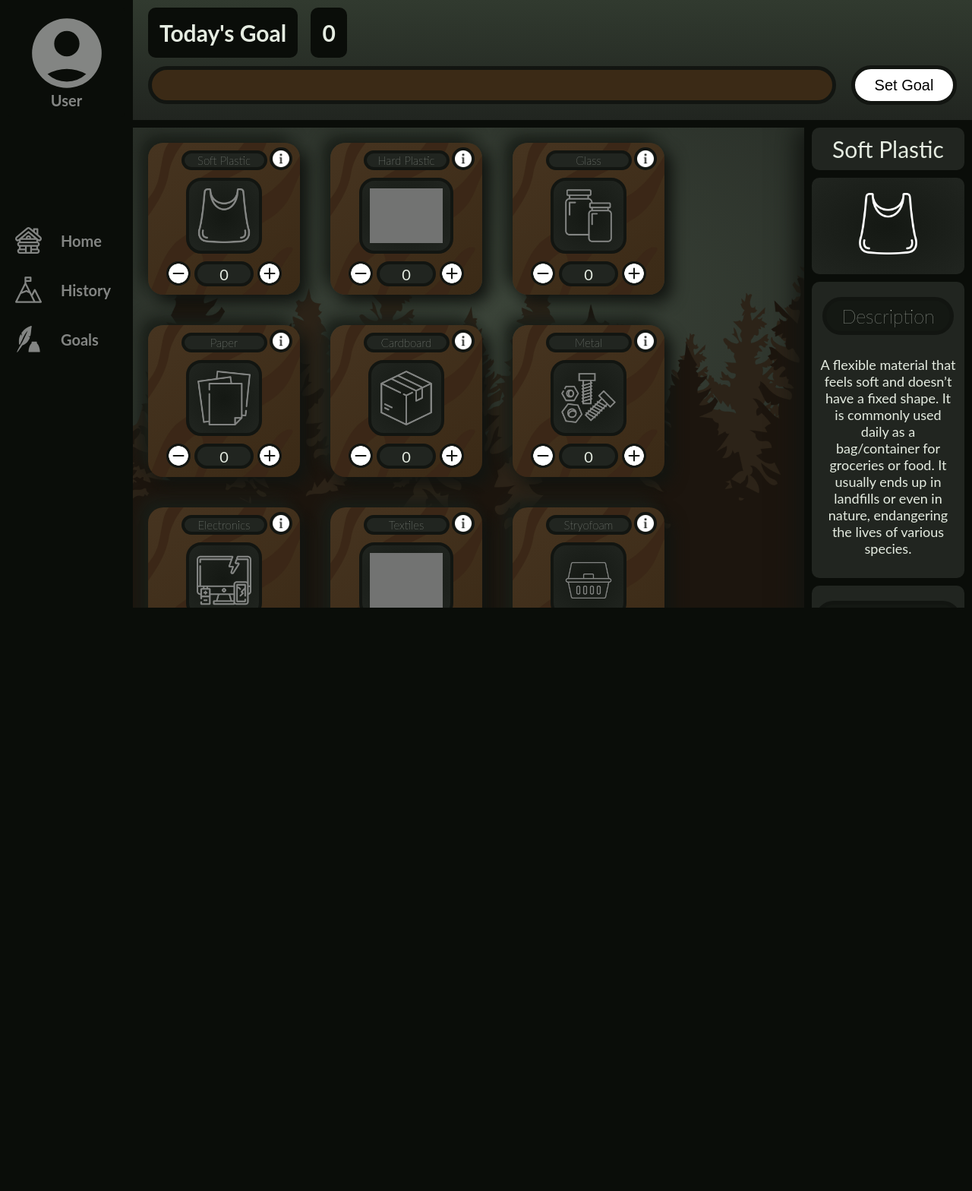
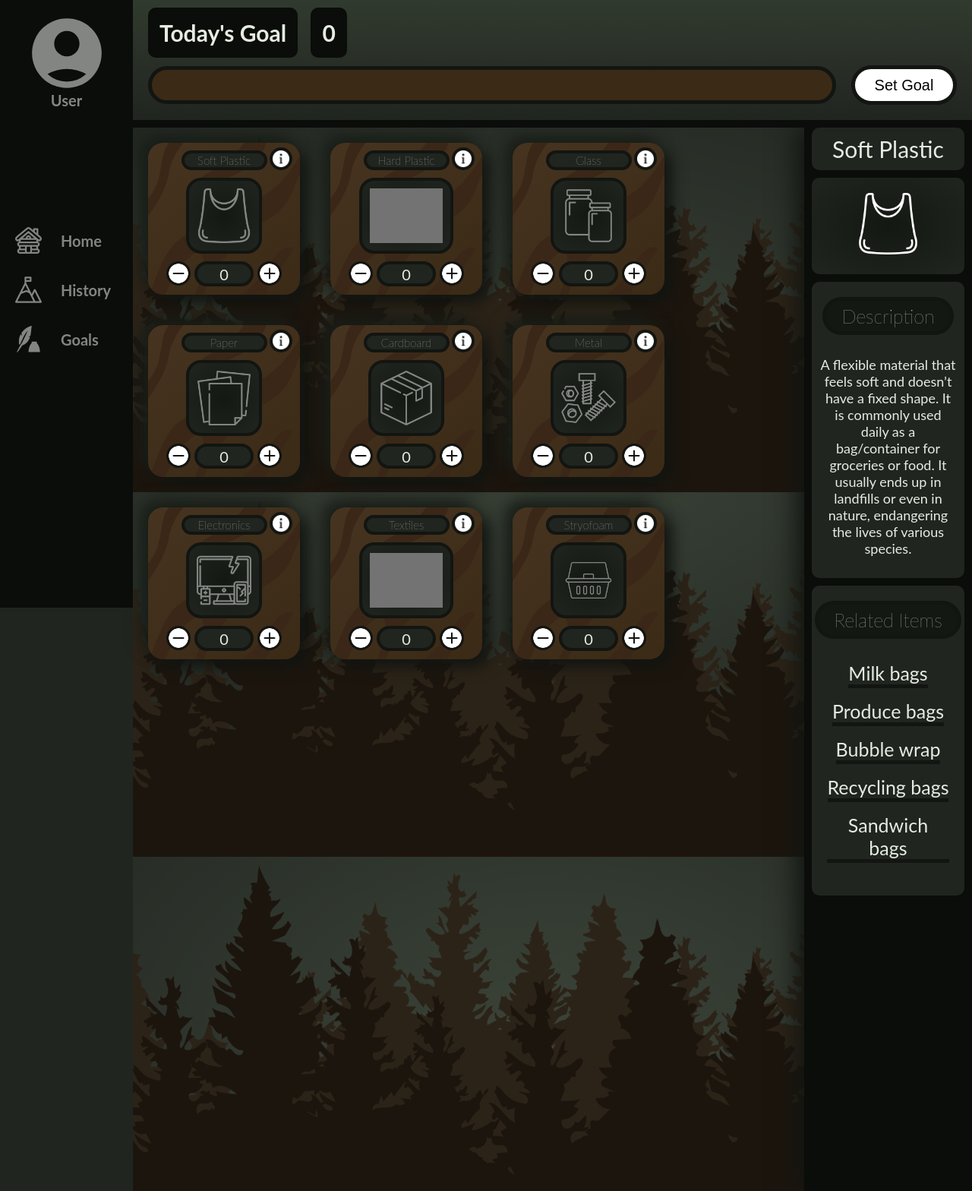
Before and after one commit to JordanYChu/RecyclingTracker, a Flask app: page / in a window 1280 px wide. Shown: the whole page at 76% size. Before the commit the page ends 800 px from the top, so only its background shows below. Run offline with Flask 3, Linux system fonts and the light colour scheme; grey boxes are pictures that could not be loaded.

Commit message:
Changed some styling

```diff
--- a/static/style.css
+++ b/static/style.css
@@ -9,8 +9,8 @@ html, body {
     padding: 0px;
     margin: 0%;
     background-color: var(--background2);
-    height: 100%;
-    overflow: hidden;
+    height: 140%;
+    overflow: auto !important;
 }
 
 .login-box {
```
